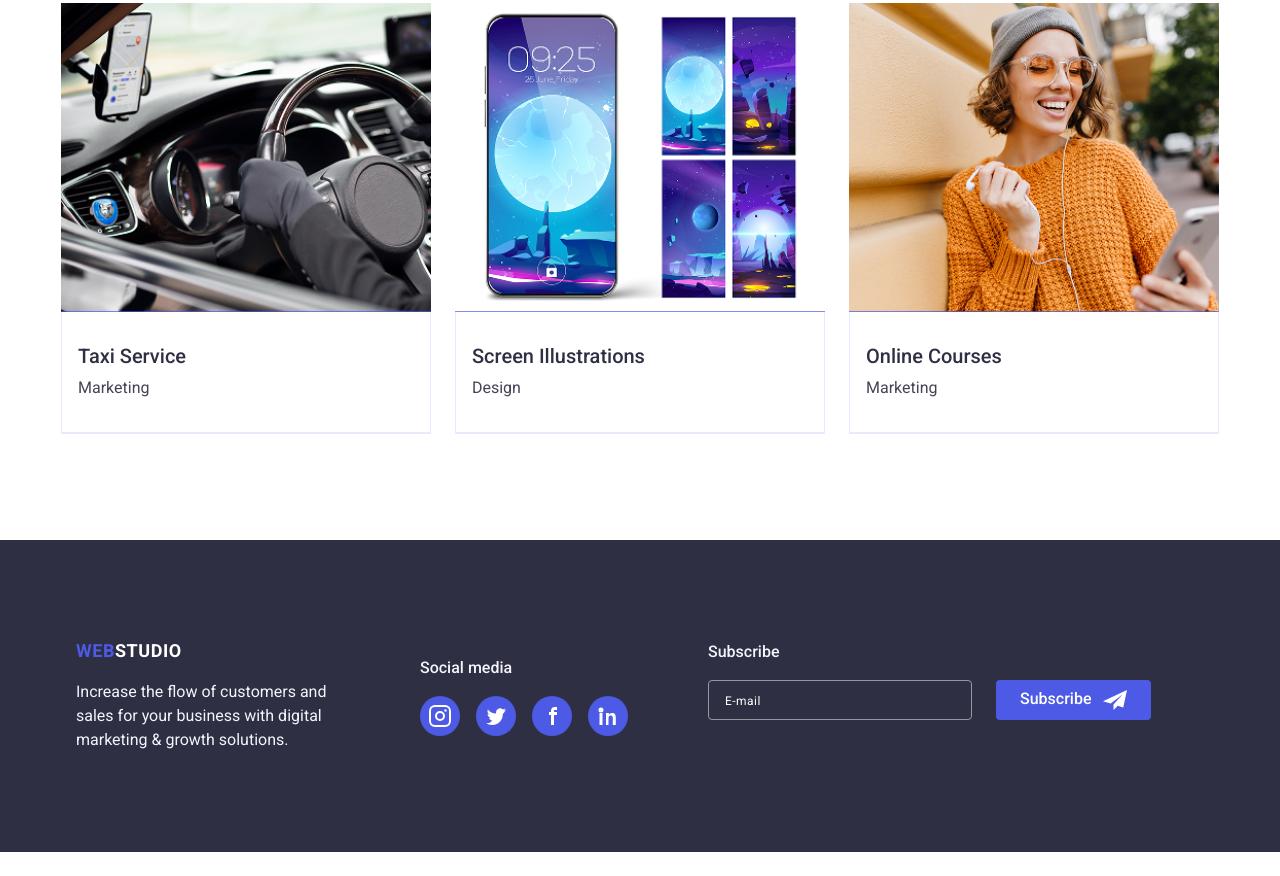
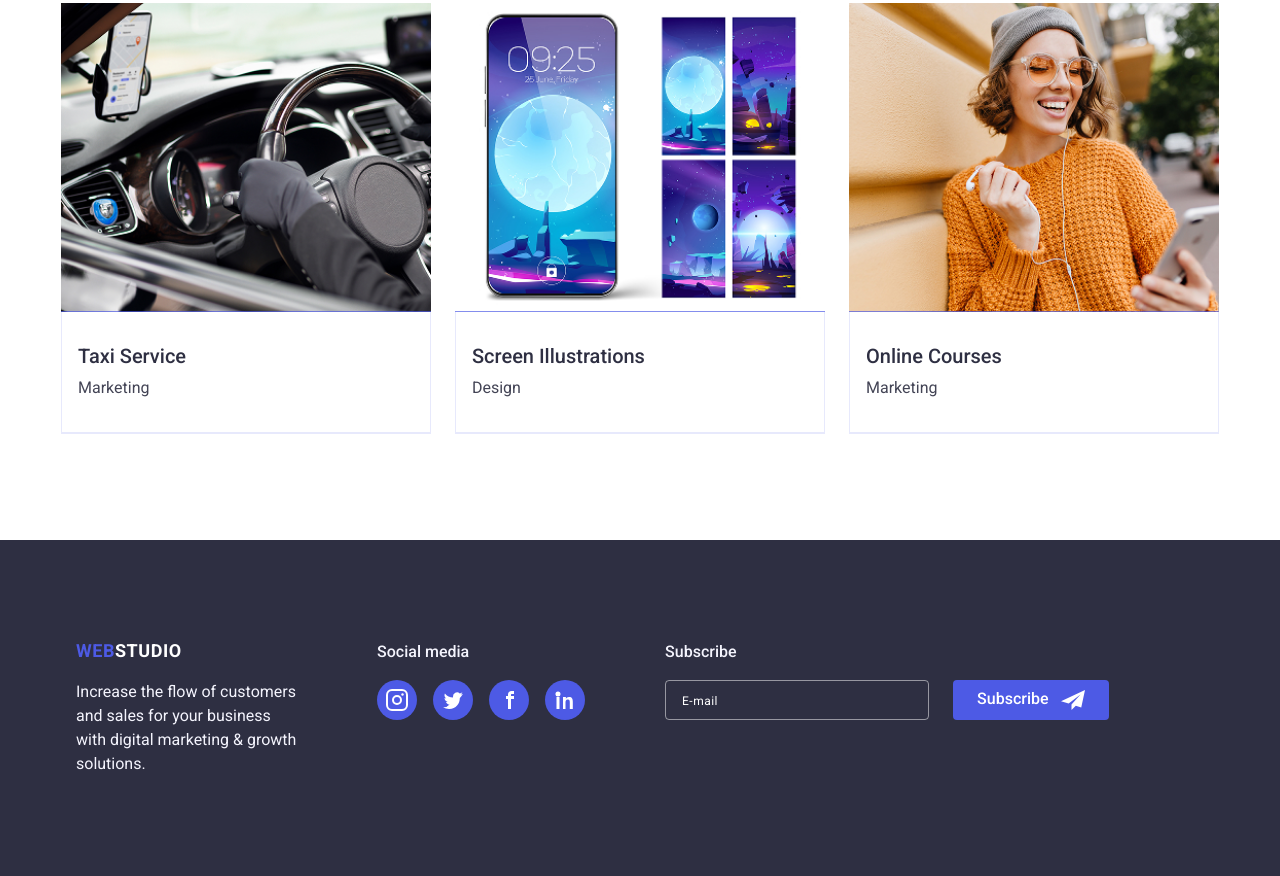
Before and after one commit to orcunkortunay/goit-markup-hw-05, a plain HTML site: page index.html in a window 1280 px wide. Shown: the part 2637-3513 px from the top of the page. Before the commit the page ends 3489 px from the top, so only its background shows below. Drawn offline with nearby package versions, Linux system fonts and the light colour scheme.

Commit message:
change flex boxes and alignments

```diff
--- a/CSS/styles.css
+++ b/CSS/styles.css
@@ -406,6 +406,11 @@ body:has(#contacts:target) .menu-nav a[href="#contacts"]::after {
     gap: 80px;
 }
 
+.footer-wrap>.footer-subscribe {
+    margin: 0;
+    flex: 0 0 auto;
+ }
+
 .footer-brand {
     max-width: 264px;
 }
@@ -419,8 +424,7 @@ body:has(#contacts:target) .menu-nav a[href="#contacts"]::after {
 .page-footer .footer-social {
     display: flex;
     gap: 16px;
-    justify-content: flex-start;
-    margin: 0;
+align-items: center;    margin: 0;
     padding: 0;
 }
 
@@ -438,6 +442,20 @@ body:has(#contacts:target) .menu-nav a[href="#contacts"]::after {
 .page-footer .social-link .icon {
     width: 24px;
     height: 24px;
+}
+
+.footer-social-box {
+    display: flex;
+    flex-wrap: wrap;
+    align-items: center;
+    row-gap: 16px;
+}
+
+.footer-social-box .footer-social-title {
+    flex: 0 0 100%;
+    /* başlık ilk satırı tamamen kaplasın */
+    margin: 0;
+    /* boşluğu row-gap yönetsin */
 }
 
 .page-footer .logo {
@@ -474,7 +492,7 @@ body:has(#contacts:target) .menu-nav a[href="#contacts"]::after {
 
 /* Footer subscribe */
 .footer-subscribe {
-    margin-left: auto;
+    margin-left: 0;
     display: flex;
     flex-wrap: wrap;
     align-items: center;
```
